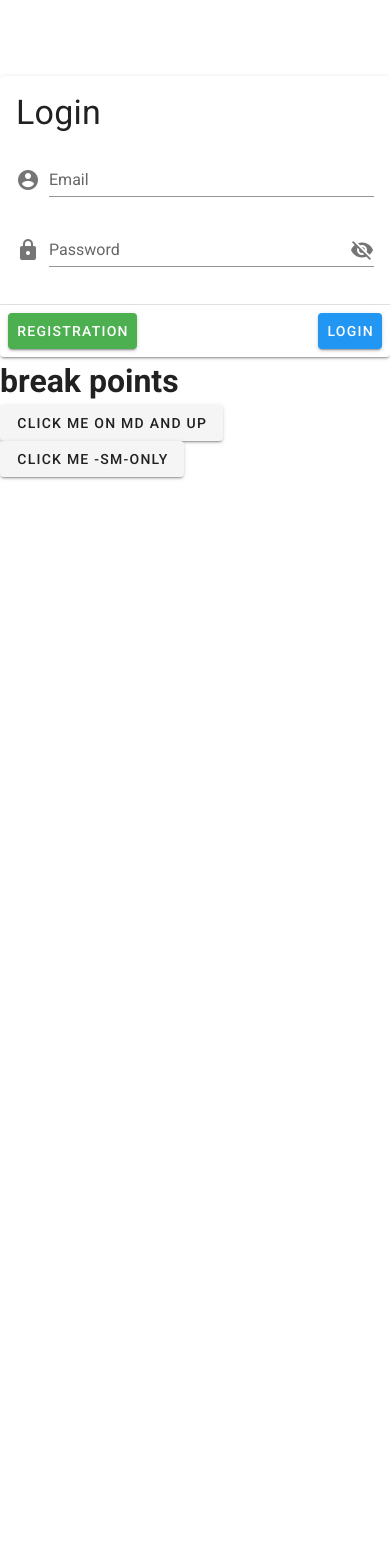
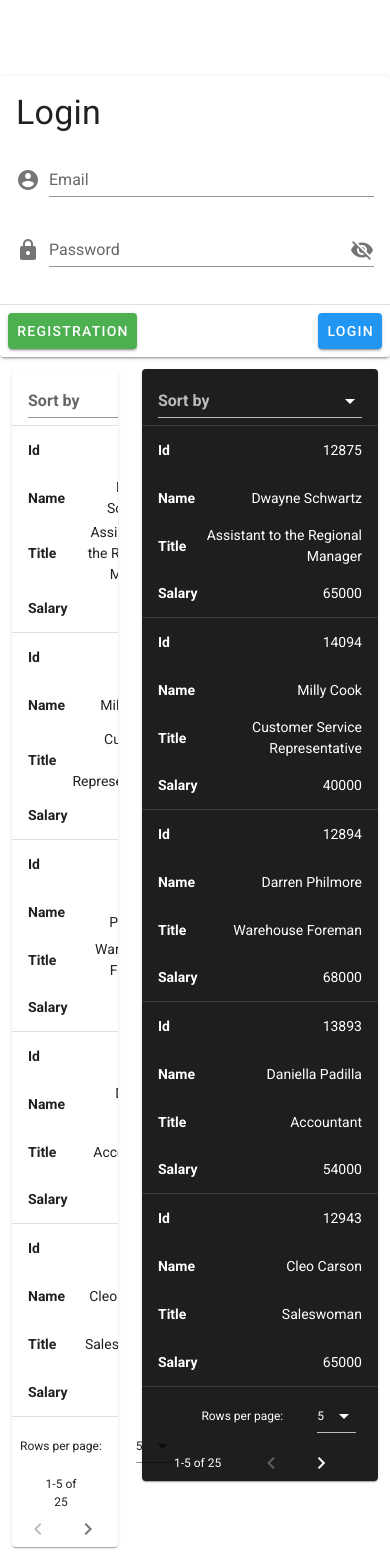
Before and after one commit to adityajain-Infobeans/vue-training, a Vue app in the folder The Net Ninja/vuetify-tutorial/: page / in a window 390 px wide. Shown: the top 1568 px of the page. Before the commit the page ends 844 px from the top, so only its background shows below. Built offline with nearby package versions, Linux system fonts and the light colour scheme.

Commit message:
table & breakpoints

```diff
--- a/The Net Ninja/vuetify-tutorial/src/App.vue
+++ b/The Net Ninja/vuetify-tutorial/src/App.vue
@@ -2,6 +2,7 @@
   <v-app class="grey">
     <Navbar />
     <Login />
+    <Table />
     <v-main>
       <router-view />
     </v-main>
@@ -11,12 +12,12 @@
 <script>
 import Navbar from '@/components/Navbar.vue';
 import Login from '@/components/Login.vue';
+import Table from '@/components/Table.vue';
 
 export default {
   name: 'App',
-  components: { Navbar, Login },
+  components: { Navbar, Login, Table },
   data: () => ({
-
     //
   }),
 };
--- /dev/null
+++ b/The Net Ninja/vuetify-tutorial/src/components/Table.vue
@@ -0,0 +1,222 @@
+<template>
+  <v-container>
+    <v-row>
+      <v-col cols="4">
+        <v-data-table
+          :headers="headers"
+          :items="empData"
+          :items-per-page="5"
+          class="elevation-1"
+          @click:row="showDetaild"
+        ></v-data-table>
+      </v-col>
+      <v-col cols="8">
+        <v-data-table
+          :headers="headers"
+          :items="empData"
+          :items-per-page="5"
+          class="elevation-1"
+          @click:row="showDetaild"
+          dark
+        ></v-data-table>
+      </v-col>
+    </v-row>
+  </v-container>
+</template>
+
+<script>
+export default {
+  data() {
+    return {
+      headers: [
+        {
+          text: 'Id',
+          align: 'start',
+          sortable: true,
+          value: 'id',
+        },
+        {
+          text: 'Name',
+          align: 'start',
+          sortable: true,
+          value: 'name',
+        },
+        {
+          text: 'Title',
+          align: 'start',
+          sortable: true,
+          value: 'title',
+        },
+        {
+          text: 'Salary',
+          align: 'start',
+          sortable: true,
+          value: 'salary',
+        },
+      ],
+
+      empData: [
+        {
+          id: 12875,
+          name: 'Dwayne Schwartz',
+          title: 'Assistant to the Regional Manager',
+          salary: 65000,
+        },
+        {
+          id: 14094,
+          name: 'Milly Cook',
+          title: 'Customer Service Representative',
+          salary: 40000,
+        },
+        {
+          id: 12894,
+          name: 'Darren Philmore',
+          title: 'Warehouse Foreman',
+          salary: 68000,
+        },
+        {
+          id: 13893,
+          name: 'Daniella Padilla',
+          title: 'Accountant',
+          salary: 54000,
+        },
+        {
+          id: 12943,
+          name: 'Cleo Carson',
+          title: 'Saleswoman',
+          salary: 65000,
+        },
+        {
+          id: 19523,
+          name: 'Evangeline Blake',
+          title: 'Saleswoman',
+          salary: 65000,
+        },
+        {
+          id: 18349,
+          name: 'Tory Henderson',
+          title: 'Human Resources Representative',
+          salary: 60000,
+        },
+        {
+          id: 11853,
+          name: 'Max Scarn',
+          title: 'Regional Manager',
+          salary: 70000,
+        },
+        {
+          id: 14821,
+          name: 'Daniella Padilla',
+          title: 'Secretary',
+          salary: 45000,
+        },
+        {
+          id: 15834,
+          name: 'Felix Mendez',
+          title: 'Salesman',
+          salary: 65000,
+        },
+        {
+          id: 84363,
+          name: 'Kurt Peck',
+          title: 'Salesman',
+          salary: 65000,
+        },
+        {
+          id: 83724,
+          name: 'Hayley Santos',
+          title: 'Accountant',
+          salary: 54000,
+        },
+        {
+          id: 38542,
+          name: 'Hannah Lamb',
+          title: 'Saleswoman',
+          salary: 65000,
+        },
+        {
+          id: 84624,
+          name: 'Melanie Jensen',
+          title: 'Saleswoman',
+          salary: 65000,
+        },
+        {
+          id: 96825,
+          name: 'Tianna Dorsey',
+          title: 'Intern',
+          salary: 30000,
+        },
+        {
+          id: 48235,
+          name: 'Stan Zuniga',
+          title: 'Salesman',
+          salary: 65000,
+        },
+        {
+          id: 27937,
+          name: 'Robert Lambert',
+          title: 'Accountant',
+          salary: 54000,
+        },
+        {
+          id: 43820,
+          name: 'Saskia Hubbard',
+          title: 'Saleswoman',
+          salary: 65000,
+        },
+        {
+          id: 10053,
+          name: 'Katy Harrington',
+          title: 'Saleswoman',
+          salary: 65000,
+        },
+        {
+          id: 43289,
+          name: 'Lottie Noble',
+          title: 'Intern',
+          salary: 30000,
+        },
+        {
+          id: 12476,
+          name: 'Khadijah Clayton',
+          title: 'Salesman',
+          salary: 65000,
+        },
+        {
+          id: 75313,
+          name: 'Bailey Norton',
+          title: 'Accountant',
+          salary: 54000,
+        },
+        {
+          id: 86321,
+          name: 'Aliyah McKinney',
+          title: 'Saleswoman',
+          salary: 65000,
+        },
+        {
+          id: 12363,
+          name: 'Caroline Mayer',
+          title: 'Saleswoman',
+          salary: 65000,
+        },
+        {
+          id: 87542,
+          name: 'Ryan Johnson',
+          title: 'Intern',
+          salary: 30000,
+        },
+      ],
+    };
+  },
+  methods: {
+    showDetaild(event) {
+      alert(JSON.stringify(event));
+      console.log(JSON.stringify(event));
+    },
+  },
+};
+</script>
+
+<style>
+</style>
```
Also changed, not shown: The Net Ninja/vuetify-tutorial/.prettierrc.js (added).
